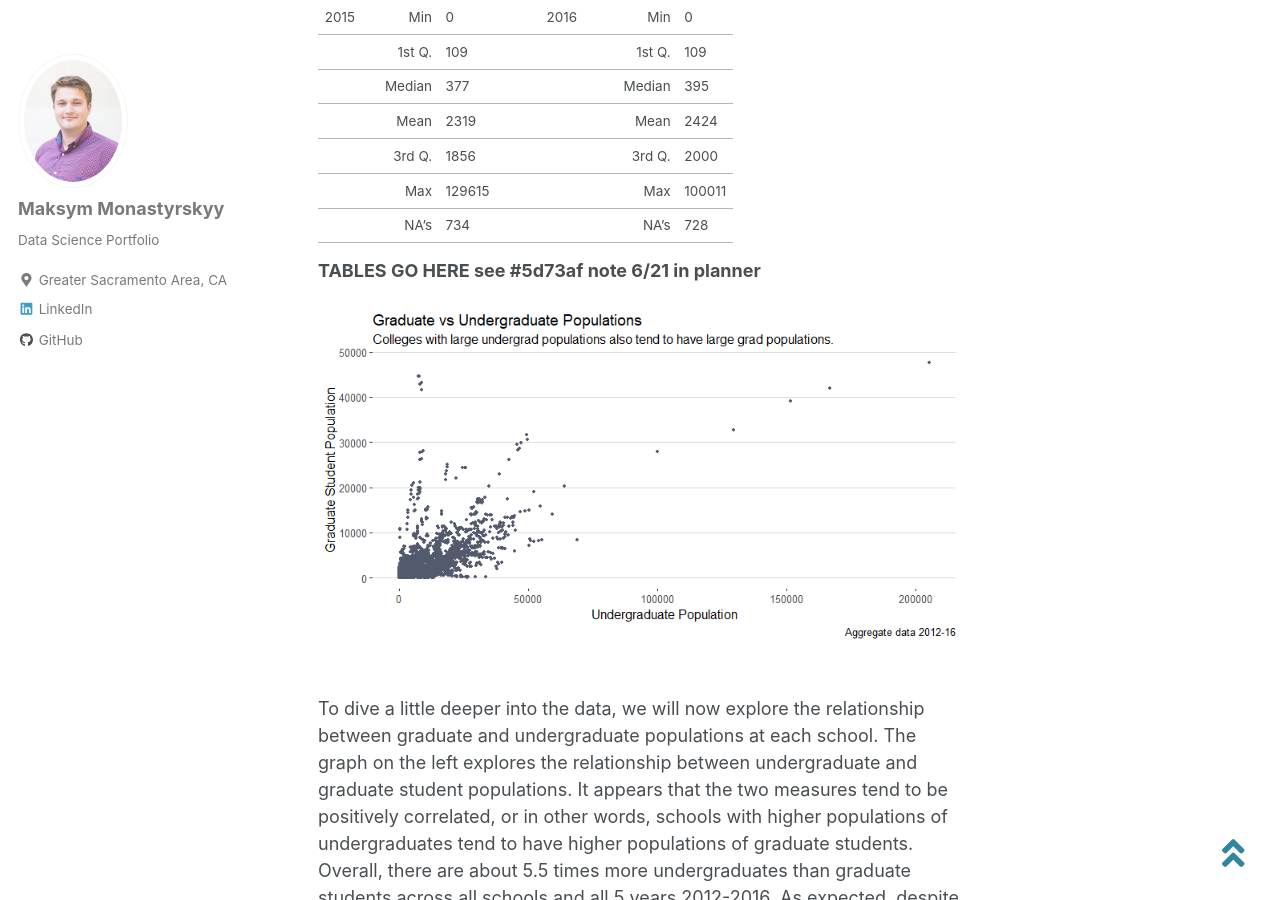
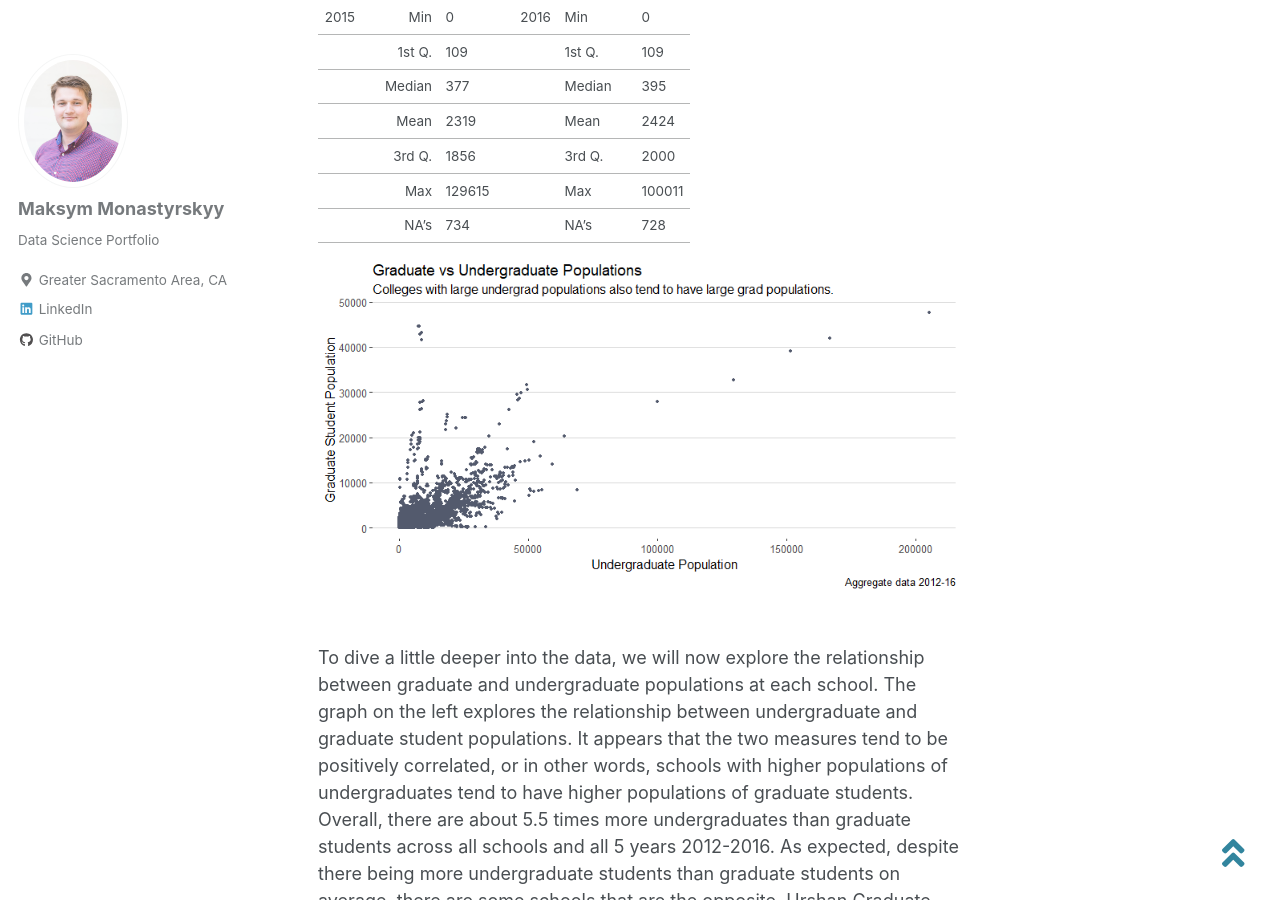
Before and after one commit to monastyrskyy/monastyrskyy.github.io, a Jekyll site: the page built from _posts/2018-11-01-collegescorecards2.md, in a window 1280 px wide and 900 px high, scrolled down 4085 px. Built offline with Jekyll 4.4.1, drawn with Linux system fonts in a browser that asks for light colours; cached includes are drawn as plain includes; nearby versions of some CDN libraries.

Commit message:
formatting tables

```diff
--- a/_posts/2018-11-01-collegescorecards2.md
+++ b/_posts/2018-11-01-collegescorecards2.md
@@ -63,7 +63,7 @@
 <div style="text-align:center"><img src="{{ site.url }}{{ site.baseurl }}/images/2.college_scorecards/1aa.2016_student_pop_hist.png" alt="2016 Student Populations"></div><br/>
 
 |Year   |    Summary   | | |Year   |    Summary   | | |Year   |    Summary     |
-|---    |---:   |:---    |--- |---    |---:   |:---    |--- |---    |---:   |:---    |
+|---    |---:   |:---    | |---    |---:   |:---    | |---    |---:   |:---    |
 |2012   |Min    |0       | |2013   |Min    |0       | |2014   |Min    |0       |
 |       |1st Q. |127     | |       |1st Q. |121     | |       |1st Q. |116     |
 |       |Median |452     | |       |Median |431     | |       |Median |406     |
@@ -74,8 +74,8 @@
 
 
 
-|Year   |    Summary     | |Year   |    Summary     |
-|---    |---:   |:---    |--- |---    |---:   |:---    |
+|Year   |    Summary   | | |Year   |    Summary     |
+|---    |---:   |:---    | |---    |---:   |:---    |
 |2015   |Min    |0       | |2016   |Min    |0       |
 |       |1st Q. |109     | |       |1st Q. |109     |
 |       |Median |377     | |       |Median |395     |
@@ -85,10 +85,6 @@
 |       |NA's   |734     | |       |NA's   |728     |
 
 
-
-
-
-**TABLES GO HERE see #5d73af note 6/21 in planner**
 
 <div style="text-align:center"><img src="{{ site.url }}{{ site.baseurl }}/images/2.college_scorecards/2.grad_vs_undergrad_v2.png" alt="Graduate vs Undergraduate Populations"></div><br/>
 
```
